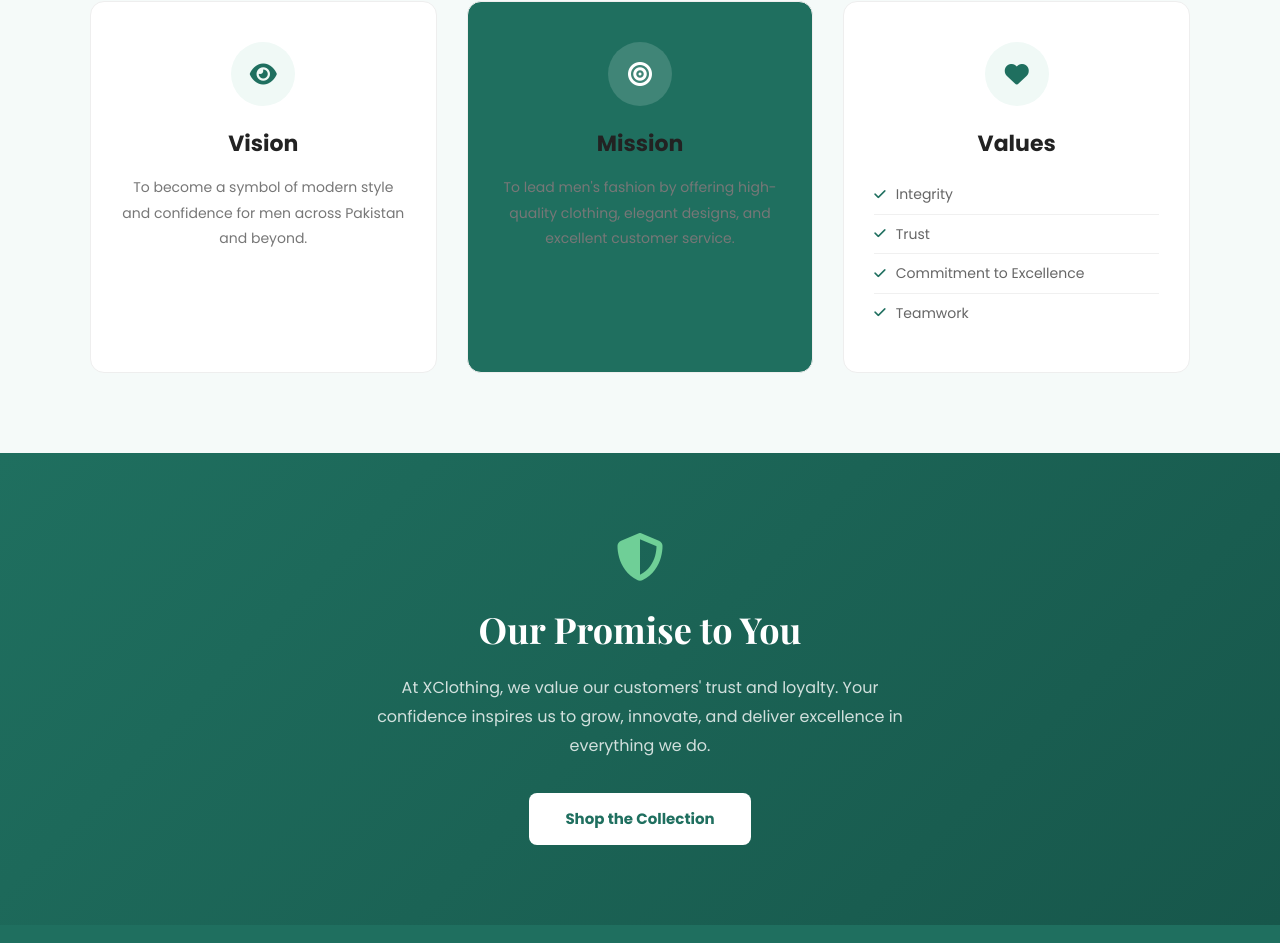
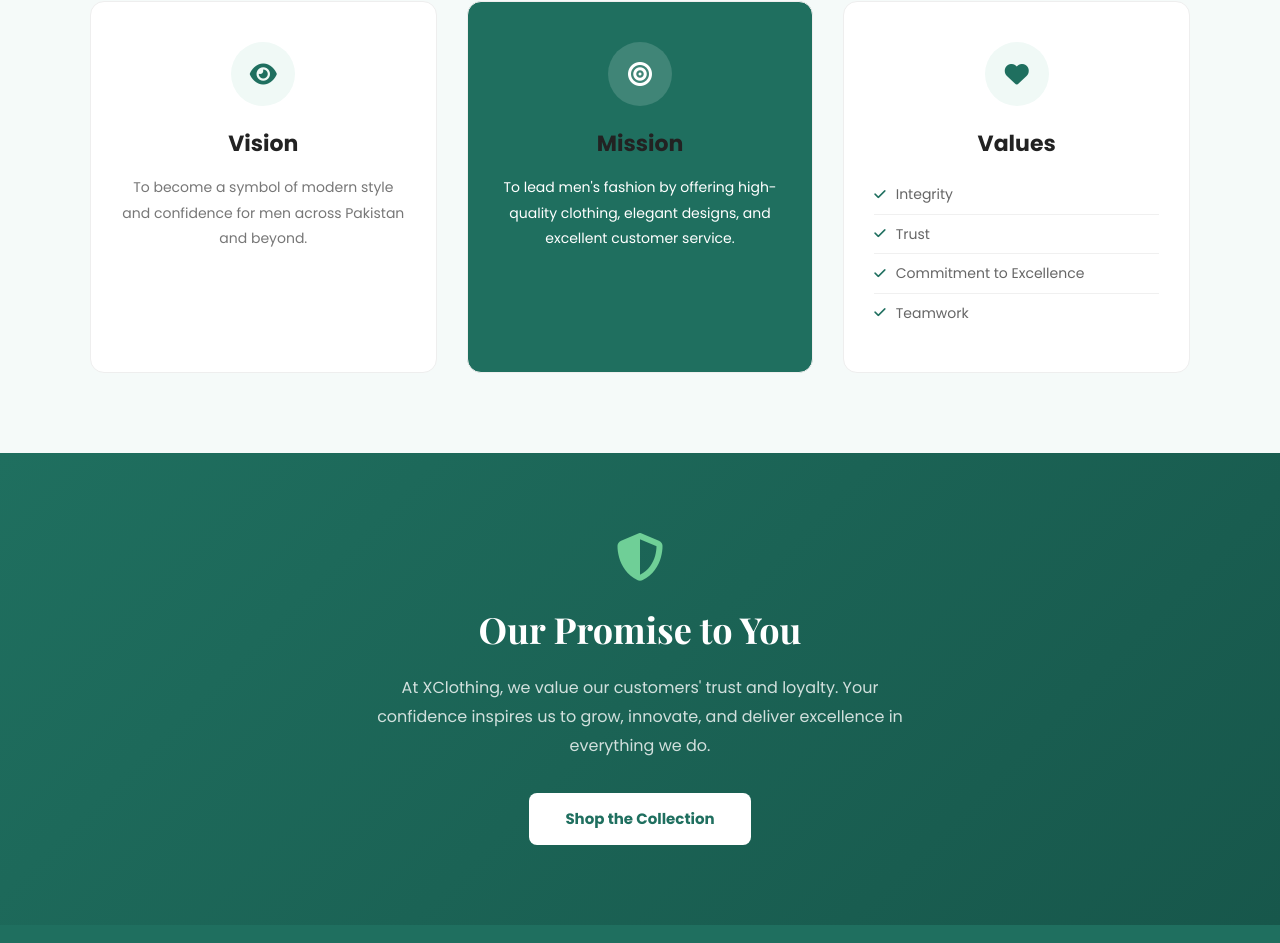
Before and after one commit to talha485/XClothing, a plain HTML site: page about-us.html in a window 1280 px wide. Shown: the part 1058-2001 px from the top of the page. Drawn offline with nearby package versions, Linux system fonts and the light colour scheme.

Commit message:
fix font color of about us section

```diff
--- a/about-us.html
+++ b/about-us.html
@@ -64,7 +64,7 @@
         <div class="vmv-card vmv-card--center">
             <div class="vmv-icon"><i class="fa-solid fa-bullseye"></i></div>
             <h3>Mission</h3>
-            <p>To lead men's fashion by offering high-quality clothing, elegant designs, and excellent customer service.</p>
+            <p style="color: white;">To lead men's fashion by offering high-quality clothing, elegant designs, and excellent customer service.</p>
         </div>
         <div class="vmv-card">
             <div class="vmv-icon"><i class="fa-solid fa-heart"></i></div>
```
